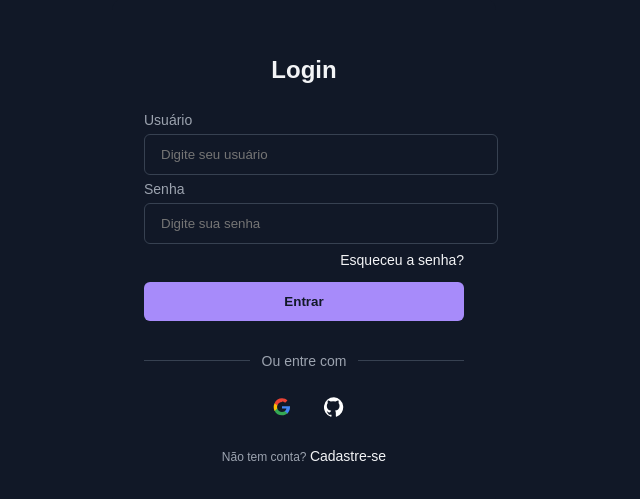
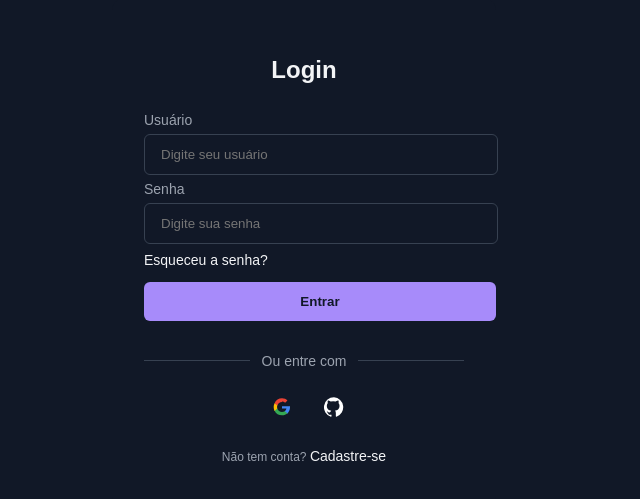
Before and after one commit to LuuismIguell/site-login, a plain HTML site: page index.html in a window 1280 px wide. Shown: the part 147-646 px from the top of the page, without its empty margins (336-976 px from the left). Drawn offline with Linux system fonts and the light colour scheme.

Commit message:
Mudanças

```diff
--- a/uiverse.css
+++ b/uiverse.css
@@ -56,7 +56,7 @@ body {
 
 .forgot {
   display: flex;
-  justify-content: flex-end;
+  justify-content: justify-end;
   font-size: 0.75rem;
   line-height: 1rem;
   color: rgba(156, 163, 175,1);
@@ -75,7 +75,7 @@ body {
 
 .sign {
   display: block;
-  width: 100%;
+  width: 110%;
   background-color: rgba(167, 139, 250, 1);
   padding: 0.75rem;
   text-align: center;
```
